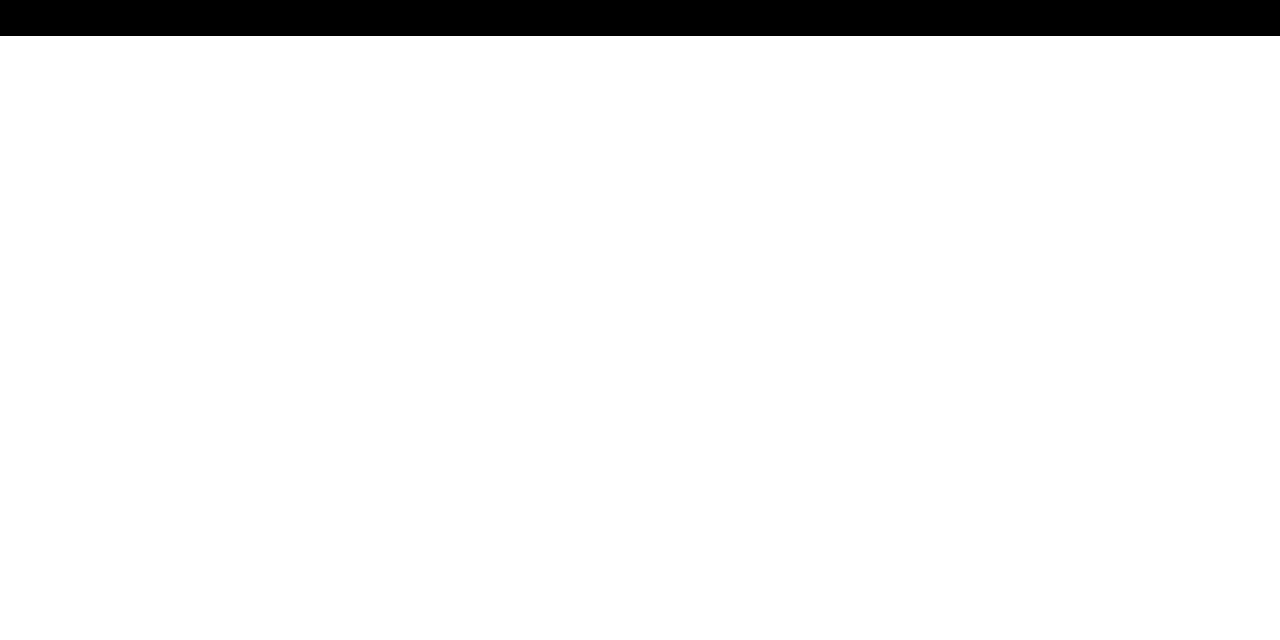
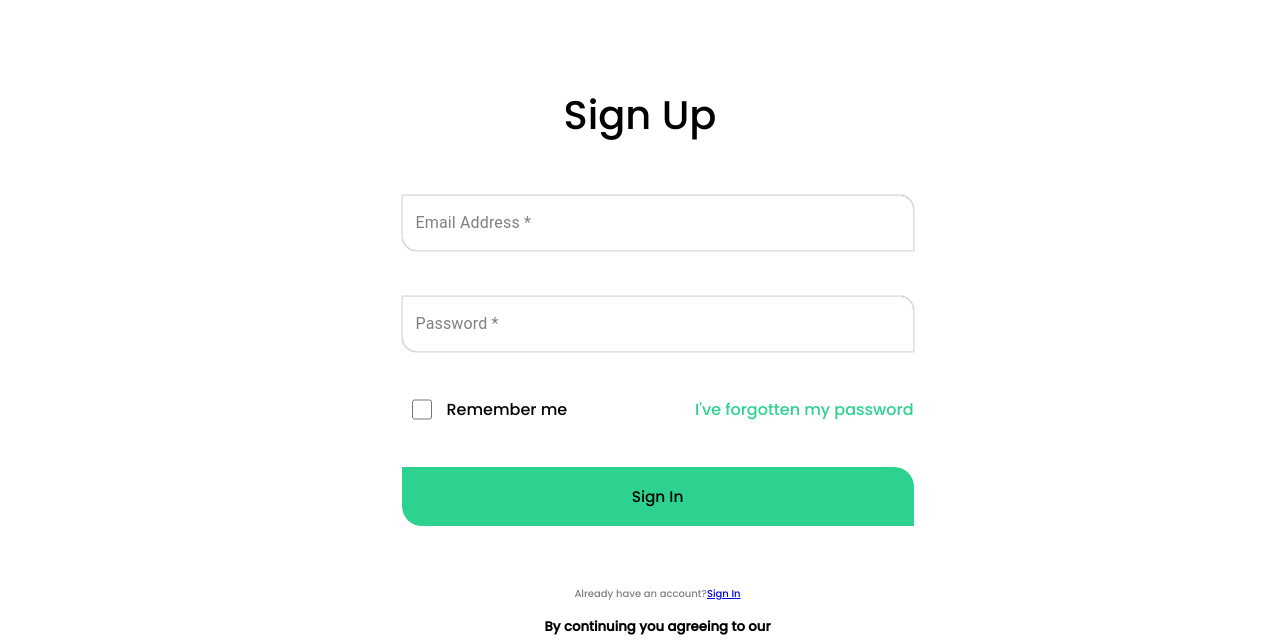
Before and after one commit to Aayshaparveen/neutrelle-demo, a React (Vite) app: page /MyGarage/SignUp in a window 1280 px wide. Shown: the part 297-937 px from the top of the page. Before the commit the page ends 800 px from the top, so only its background shows below. Built offline with nearby package versions, Linux system fonts and the light colour scheme.

Commit message:
Add Sign Up form

```diff
--- a/src/App.jsx
+++ b/src/App.jsx
@@ -2,12 +2,16 @@ import './App.css'
 import Navbar from './Navbar'
 import OurMission from './OurMission'
 import ImpactCalculator from './ImpactCalculator';
-import MyGarage from './MyGarage';
+import MyGarage from './MyGarage/SignIn';
+import SignUp from './MyGarage/SignUp';
+import SignIn from './MyGarage/SignIn';
+
 import Blog from './Blog';
 import ContactUs from './ContactUs';
 import Footer from './Footer';
 import Registration from './Cardeatils';
 import { BrowserRouter, Route, Routes } from "react-router-dom";
+
 
 function App() {
 
@@ -23,7 +27,8 @@ function App() {
         <Route path='/Blog' element={<Blog/>} />
         <Route path='/ContactUs' element={<ContactUs/>} />
         <Route path='/Registration' element={<Registration/>} />
-
+        <Route  path="/MyGarage" element={<SignIn/>}/>
+      <Route  path="/MyGarage/SignUp" element={<SignUp/>}/>
       </Routes>
    <Footer/>
    </BrowserRouter>
--- a/src/MyGarage/index.jsx
+++ b/src/MyGarage/SignIn.jsx
@@ -1,5 +1,6 @@
 import React from "react";
-import "./style.css";
+import "./SignInStyle.css";
+import "./SignUp"
 import TextField from "@mui/material/TextField";
 import { Link } from "react-router-dom";
 import { useState } from "react";
@@ -102,7 +103,7 @@ function SignIn() {
                 Don't have an account?
                 </p>
                 <p>
-                <Link to="SignUp" className="SignUp-button">
+                <Link to="SignUp" className="SignUp-link">
                   SignUp
                 </Link>
 
--- a/src/MyGarage/style.css
+++ b/src/MyGarage/SignInStyle.css
@@ -63,7 +63,7 @@ input{
     color: black;
     font-size: 17px;
 }
-.SignUp-button{
+.SignUp-link{
     color: #2cd28d;
     font-size: 17px;
 }
--- /dev/null
+++ b/src/MyGarage/SignUp.jsx
@@ -0,0 +1,117 @@
+import React from "react";
+import "./SignUpStyle.css";
+import TextField from "@mui/material/TextField";
+import { Link } from "react-router-dom";
+import { useState } from "react";
+import styled from "@emotion/styled";
+const CssTextField = styled(TextField)({
+  "& label.Mui-focused": {
+    color: "gray",
+    background: "white",
+    padding: "0px 10px",
+  },
+
+  "& .MuiOutlinedInput-root": {
+    "& fieldset": {
+      boxShadow: "0px 0px 1px 0px",
+      borderRadius: "1px 15px",
+      border: "1px solid rgb(226, 226, 226) ",
+    },
+    "&:hover fieldset": {
+      borderColor: "transparent",
+    },
+    "&.Mui-focused fieldset": {
+      // borderColor: 'black',
+      border: "1px solid black",
+      borderRadius: "1px 15px",
+    },
+  },
+});
+function SignUp() {
+  const [Email, setEmail] = useState("");
+  const [Password, setPassword] = useState("");
+  const [showEmailError, setShowEmailError] = useState(false);
+  const [showPasswordError, setShowPasswordError] = useState(false);
+
+  const handelChange = (e) => {
+    console.log("output", e.target.value);
+    if (e.target.name == "Email") {
+      setEmail(e.target.value);
+    }
+    if (e.target.name == "Password") {
+      setPassword(e.target.value);
+    }
+  };
+  const handleSubmit = () => {
+    if (Email == "") {
+      setShowEmailError(true);
+    }
+    if (Password == "") {
+      setShowPasswordError(true);
+    }
+  };
+
+  return (
+    <>
+      <div className="MyGarage-container">
+        <div className="SignUp-container">
+          <p className="SignUp-heading">Sign Up</p>
+          <form className="SignUp-form">
+            <CssTextField
+              label="Email Address *"
+              name="Email"
+              id="custom-css-outlined-input"
+              onChange={handelChange}
+            />
+            {showEmailError == true ? (
+              <p className="error-text">This feild is required</p>
+            ) : null}
+
+            <CssTextField
+              label="Password *"
+              name="Password"
+              id="custom-css-outlined-input"
+              onChange={handelChange}
+            />
+            {showPasswordError == true ? (
+              <p className="error-text">This feild is required</p>
+            ) : null}
+            <div className="Remember-container">
+              <div className="rememberme-inner">
+                <input
+                  className="PrivateSwitchBase-input"
+                  type="checkbox"
+                  //   data-indeterminate="false"
+                  //   aria-label="controlled"
+                />
+                <span className="remember">Remember me</span>
+              </div>
+              <div>
+                <a className="forget-password" href="/forgot_password">
+                  <span className="Forget-password">
+                    I've forgotten my password
+                  </span>
+                </a>
+              </div>
+            </div>
+            <button onClick={handleSubmit} className="SignUp-button">
+              Sign In
+            </button>
+            <footer>
+              <p>
+                Already have an account?
+                <Link to="/MyGarage">Sign In</Link>
+              </p>
+              <h5>
+                By continuing you agreeing to our <span>Terms of Service</span>
+                and <span>Privancy Pollcy</span>
+              </h5>
+            </footer>
+          </form>
+        </div>
+      </div>
+    </>
+  );
+}
+
+export default SignUp;
--- /dev/null
+++ b/src/MyGarage/SignUpStyle.css
@@ -0,0 +1,73 @@
+.MyGarage-container {
+    display: flex;
+    justify-content: center;
+    align-items: center;
+    height: 170vh;
+  }
+  .SignUp-container {
+    text-align: center;
+  }
+  .SignUp-heading {
+    color: black;
+    font-size: 40px;
+    padding-bottom: 25px;
+  }
+  .SignUp-form {
+    display: flex;
+    flex-direction: column;
+    gap: 45px;
+    width: 40vw;
+    padding-top: 25px;
+  }
+  .Remember-container {
+    display: flex;
+    justify-content: space-between;
+  }
+  .rememberme-inner {
+    display: flex;
+    padding-left: 10px;
+  }
+  .remember {
+    padding-left: 15px;
+    font-size: 16px;
+    font-style: inherit;
+  }
+  .forget-password {
+    color: rgb(44, 210, 141);
+    text-decoration: none;
+  }
+  .Forget-password {
+    font-size: 16px;
+    padding: 0px;
+    font-style: normal;
+  }
+  input{
+      width: 20px;
+  }
+  .SignUp-button{
+      background-color: #2cd28d;
+      border: 1px;
+      padding: 18px 15px;
+      border-radius: 0px 20px;
+      font-size: 1.2vw;
+      cursor: pointer;
+  }
+  .account{
+      display: flex;
+      align-items: center;
+      justify-content: center;
+  }
+  .account-text{
+      color: black;
+      font-size: 17px;
+  }
+  .SignIn-link{
+      color: #2cd28d;
+      font-size: 17px;
+  }
+  .error-text{
+      color: red;
+      text-align: right;
+      font-size: 10px;
+      padding: 0px;
+    }
```
